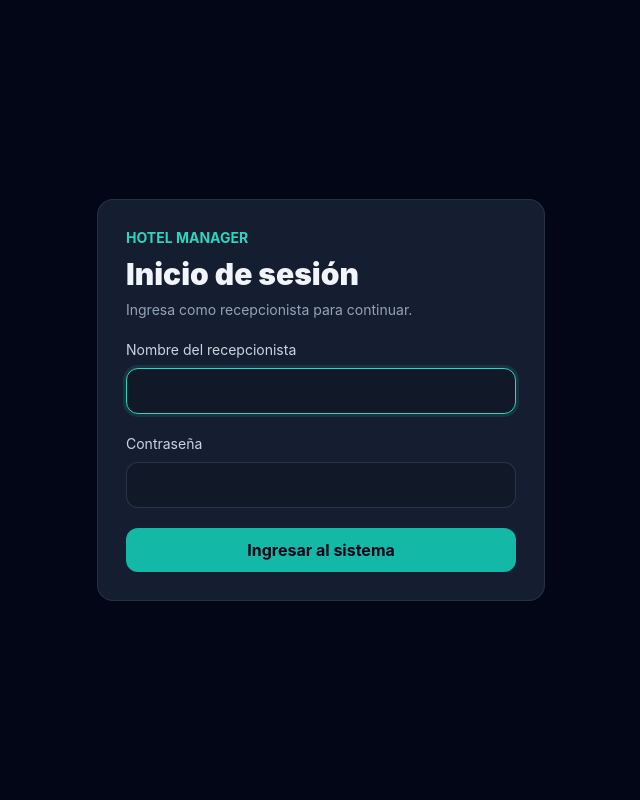
After one commit to DiegoVillanueva32/Sistema-hotelero, a Flask app: page /login in a window 1280 px wide. The commit adds this page. Shown: the whole page, without its empty margins (319-959 px from the left). Run offline with Flask 3, Linux system fonts and the light colour scheme; some libraries are stand-ins or nearby versions.

Commit message:
Agregar inicio de sesion para recepcionistas
Co-authored-by: Copilot <223556219+Copilot@users.noreply.github.com>

```diff
--- a/app/routes/main.py
+++ b/app/routes/main.py
@@ -1,12 +1,55 @@
 import datetime
 import io
+import os
+import hmac
 
-from flask import Blueprint, Response, flash, redirect, render_template, request, url_for
+from flask import Blueprint, Response, flash, redirect, render_template, request, session, url_for
 
 from app.persistence.persistencia import validar_password_admin
 from app.services.hotel_service import hotel_service
 
 bp = Blueprint("main", __name__)
+
+RECEPCION_PASSWORD = os.getenv("HOTEL_RECEPCION_PASSWORD", "recep_hotel99")
+
+
+@bp.before_app_request
+def exigir_inicio_sesion():
+    endpoint = request.endpoint or ""
+    if endpoint in {"main.login", "static"}:
+        return None
+    if session.get("recepcion_autorizado"):
+        return None
+    return redirect(url_for("main.login", next=request.path))
+
+
+@bp.route("/login", methods=["GET", "POST"])
+def login():
+    if request.method == "POST":
+        recepcionista = request.form.get("recepcionista", "").strip()
+        password = request.form.get("password", "")
+        if not recepcionista:
+            flash("Ingresa el nombre del recepcionista.", "error")
+        elif not hmac.compare_digest(password, RECEPCION_PASSWORD):
+            flash("Contraseña incorrecta.", "error")
+        else:
+            session.clear()
+            session["recepcion_autorizado"] = True
+            session["recepcionista"] = recepcionista
+            session.permanent = False
+            destino = request.args.get("next")
+            if not destino or not destino.startswith("/") or destino.startswith("//"):
+                destino = url_for("main.dashboard")
+            return redirect(destino)
+
+    return render_template("login.html")
+
+
+@bp.route("/logout")
+def logout():
+    session.clear()
+    flash("Sesión cerrada correctamente.", "success")
+    return redirect(url_for("main.login"))
 
 
 def ejecutar_accion(accion, *args, **kwargs):
@@ -438,7 +481,10 @@ def turno():
     if request.method == "POST":
         accion = request.form.get("accion")
         if accion == "abrir":
-            ejecutar_accion(gestor.abrir_turno, request.form.get("recepcionista", ""))
+            recepcionista = request.form.get("recepcionista", "").strip()
+            if not recepcionista:
+                recepcionista = session.get("recepcionista", "")
+            ejecutar_accion(gestor.abrir_turno, recepcionista)
         elif accion == "cerrar":
             ejecutar_accion(gestor.cerrar_turno)
         return redirect(url_for("main.turno"))
--- /dev/null
+++ b/templates/login.html
@@ -0,0 +1,39 @@
+<!doctype html>
+<html lang="es" class="h-full">
+<head>
+  <meta charset="utf-8">
+  <meta name="viewport" content="width=device-width, initial-scale=1">
+  <title>Ingreso recepcionista | Hotel Manager</title>
+  <script src="https://cdn.tailwindcss.com"></script>
+  <link rel="stylesheet" href="{{ url_for('static', filename='styles/main.css') }}">
+</head>
+<body class="min-h-full bg-slate-950 text-slate-100">
+  <main class="grid min-h-screen place-items-center p-4">
+    <form class="card w-full max-w-md space-y-5 p-7" method="post">
+      <div>
+        <p class="text-sm font-bold text-teal-400">HOTEL MANAGER</p>
+        <h1 class="mt-2 text-3xl font-black">Inicio de sesión</h1>
+        <p class="mt-2 text-sm text-slate-400">Ingresa como recepcionista para continuar.</p>
+      </div>
+
+      {% with messages = get_flashed_messages(with_categories=true) %}
+      {% if messages %}
+      <div class="space-y-2">
+        {% for category, message in messages %}
+        <div class="rounded-xl border px-4 py-3 text-sm {% if category == 'success' %}border-teal-500/30 bg-teal-500/10 text-teal-200{% else %}border-rose-500/30 bg-rose-500/10 text-rose-200{% endif %}">{{ message }}</div>
+        {% endfor %}
+      </div>
+      {% endif %}
+      {% endwith %}
+
+      <label class="block text-sm text-slate-300">Nombre del recepcionista
+        <input class="input-dark mt-2" type="text" name="recepcionista" autocomplete="name" required autofocus>
+      </label>
+      <label class="block text-sm text-slate-300">Contraseña
+        <input class="input-dark mt-2" type="password" name="password" autocomplete="current-password" required>
+      </label>
+      <button class="btn w-full bg-teal-500 text-slate-950" type="submit">Ingresar al sistema</button>
+    </form>
+  </main>
+</body>
+</html>
--- a/templates/turno.html
+++ b/templates/turno.html
@@ -9,7 +9,7 @@
       <div class="mt-4 grid grid-cols-2 gap-3 text-center"><div class="rounded-xl bg-slate-950/40 p-4"><p class="text-sm text-slate-400">Check-in</p><p class="mt-1 text-3xl font-black text-teal-300">{{ turno.checkins_realizados }}</p></div><div class="rounded-xl bg-slate-950/40 p-4"><p class="text-sm text-slate-400">Check-out</p><p class="mt-1 text-3xl font-black text-rose-300">{{ turno.checkouts_realizados }}</p></div></div><pre class="mt-4 whitespace-pre-wrap rounded-xl bg-slate-950/40 p-4 text-xs text-slate-300">{{ arqueo }}</pre>
       <form class="mt-4" method="post"><input type="hidden" name="accion" value="cerrar"><button class="btn w-full bg-rose-500 text-white">Cerrar turno</button></form>
     {% else %}
-      <form method="post" class="space-y-4"><input type="hidden" name="accion" value="abrir"><label class="block text-sm text-slate-400">Nombre del recepcionista<input class="input-dark mt-2" name="recepcionista" autocomplete="name" required></label><button class="btn w-full bg-teal-500 text-slate-950">Abrir turno</button></form>
+      <form method="post" class="space-y-4"><input type="hidden" name="accion" value="abrir"><label class="block text-sm text-slate-400">Nombre del recepcionista<input class="input-dark mt-2" name="recepcionista" autocomplete="name" value="{{ session.get('recepcionista', '') }}" required></label><button class="btn w-full bg-teal-500 text-slate-950">Abrir turno</button></form>
     {% endif %}
   </section>
   <section class="card overflow-hidden"><div class="border-b border-slate-800 p-4"><h2 class="text-lg font-bold">Historial de turnos</h2></div><div class="overflow-x-auto"><table class="w-full text-left text-sm"><thead class="text-slate-400"><tr><th class="p-4">Recepcionista</th><th class="p-4">Apertura</th><th class="p-4">Cierre</th><th class="p-4">Movimientos</th></tr></thead><tbody>{% for t in historial|reverse %}<tr class="border-t border-slate-800/60"><td class="p-4 font-bold">{{ t.recepcionista }}</td><td class="p-4">{{ t.hora_apertura }}</td><td class="p-4">{{ t.hora_cierre }}</td><td class="p-4">{{ t.checkins_realizados }} entradas / {{ t.checkouts_realizados }} salidas</td></tr>{% else %}<tr><td colspan="4" class="p-4 text-slate-400">No hay turnos cerrados.</td></tr>{% endfor %}</tbody></table></div></section>
```
Also changed, not shown: templates/base.html (+10 -1 lines).
